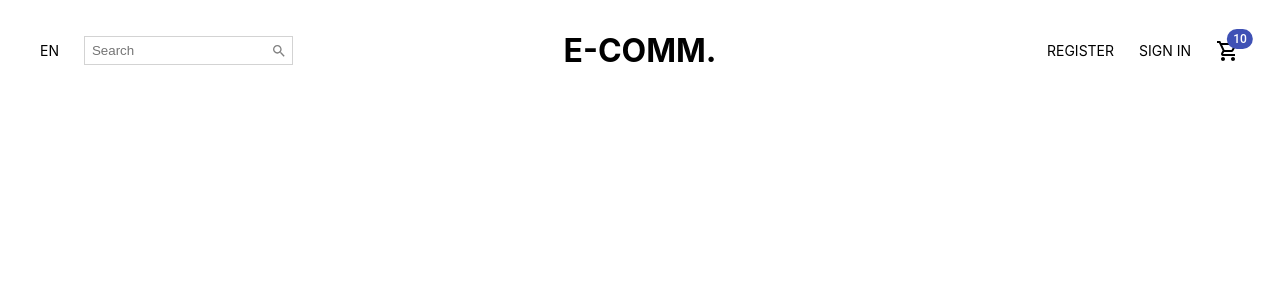
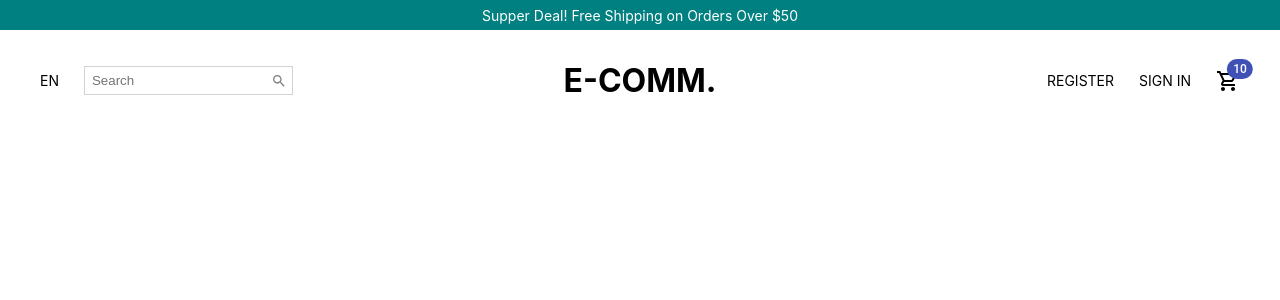
Before and after one commit to dinhhuynhthaibinh123/e-commerce-fontend, a React (Create React App) app: page / in a window 1280 px wide. Shown: the top 300 px of the page. Built offline with nearby package versions, Linux system fonts and the light colour scheme.

Commit message:
Creat Announcement Compoments

```diff
--- /dev/null
+++ b/src/components/Announcement.jsx
@@ -0,0 +1,19 @@
+import React from "react";
+import styled from "styled-components";
+
+const Container = styled.div`
+  height: 30px;
+  background-color: teal;
+  color: white;
+  display: flex;
+  justify-content: center;
+  align-items: center;
+  font-size: 14px;
+  font-weight: 500px;
+`;
+
+const Announcement = () => {
+  return <Container>Supper Deal! Free Shipping on Orders Over $50</Container>;
+};
+
+export default Announcement;
--- a/src/pages/Home.jsx
+++ b/src/pages/Home.jsx
@@ -1,8 +1,10 @@
 import React from "react";
+import Announcement from "../components/Announcement";
 import Navbar from "../components/Navbar";
 const Home = () => {
   return (
     <>
+      <Announcement />
       <Navbar />
     </>
   );
```
